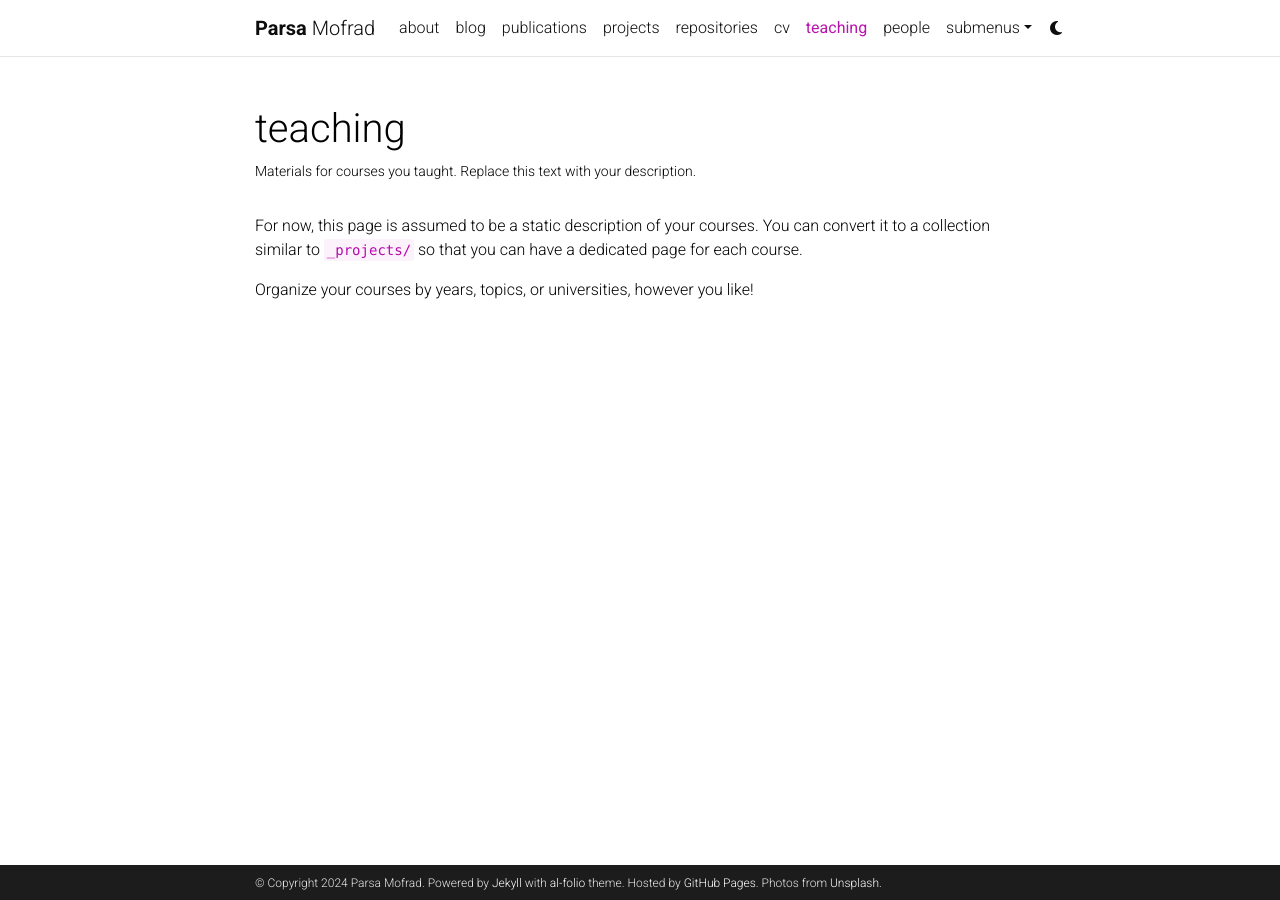
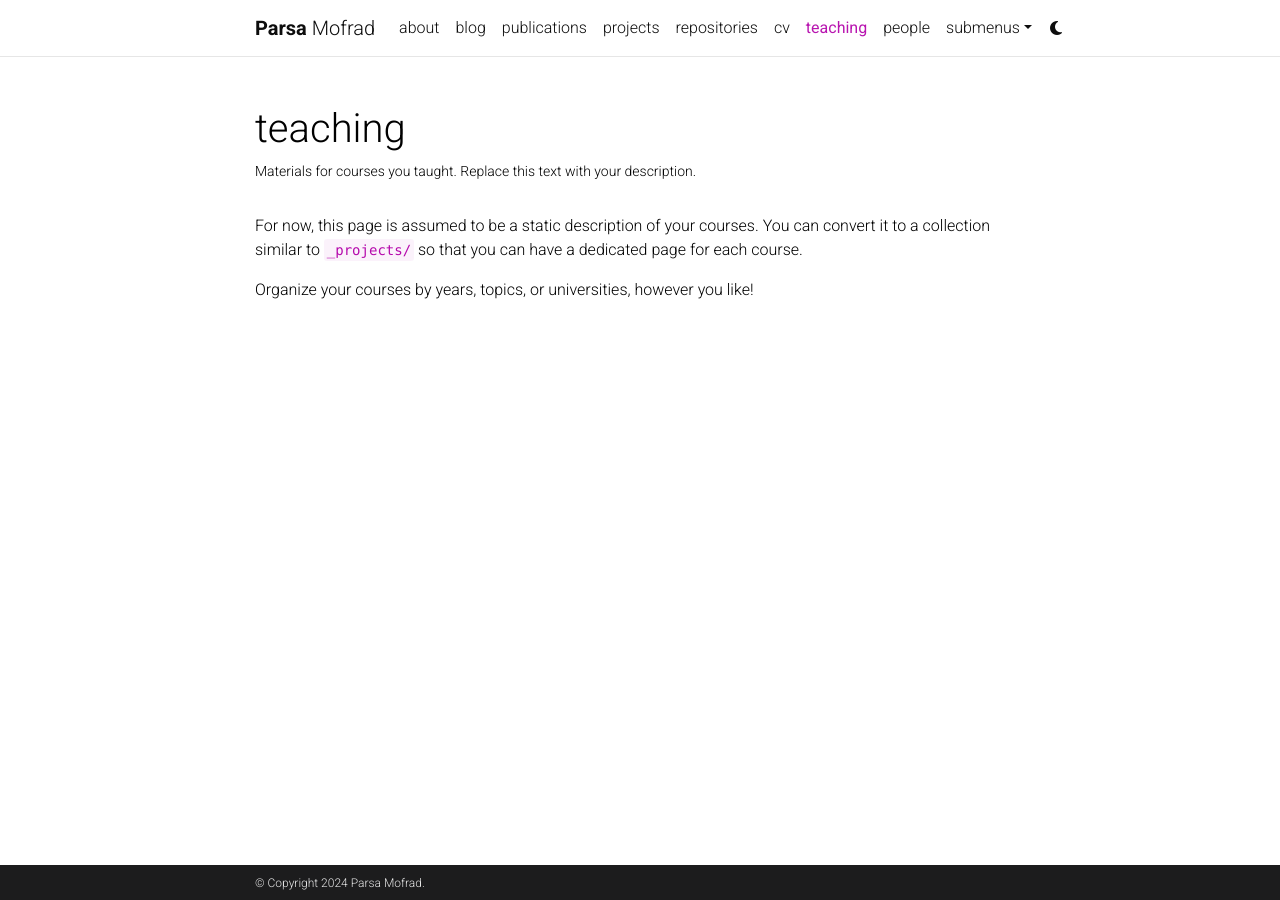
Before and after one commit to pmof13323/pmof13323.github.io, a Jekyll site: the page built from _pages/teaching.md, in a window 1280 px wide. Built offline with Jekyll 4.4.1, drawn with Linux system fonts in a browser that asks for light colours; full-size pictures stand in for the smaller copies a plugin makes; comment, search, counter and statistics services are not loaded; a style sheet for code colours, icons or effects is not loaded.

Commit message:
round of changes 10/1/24

```diff
--- a/_config.yml
+++ b/_config.yml
@@ -8,15 +8,11 @@
 last_name: Mofrad
 email: mofradparsa@gmail.com
 description: > # the ">" symbol means to ignore newlines until "footer_text:"
-  A simple, whitespace theme for academics. Based on [*folio](https://github.com/bogoli/-folio) design.
 footer_text: >
-  Powered by <a href="https://jekyllrb.com/" target="_blank">Jekyll</a> with <a href="https://github.com/alshedivat/al-folio">al-folio</a> theme.
-  Hosted by <a href="https://pages.github.com/" target="_blank">GitHub Pages</a>.
-  Photos from <a href="https://unsplash.com" target="_blank">Unsplash</a>.
-keywords: jekyll, jekyll-theme, academic-website, portfolio-website  # add your own keywords or leave empty
+keywords:
 
 lang: en # the language of your site (for example: en, fr, cn, ru, etc.)
-icon: ⚛️  # the emoji used as the favicon (alternatively, provide image name in /assets/img/)
+icon: 👨🏽‍💻  # the emoji used as the favicon (alternatively, provide image name in /assets/img/)
 
 url: https://pmof13323.github.io # the base hostname & protocol for your site
 baseurl: # the subpath of your site, e.g. /blog/. Leave blank for root
@@ -72,7 +68,7 @@
 gitlab_username: # your GitLab user name
 x_username: # your X handle
 mastodon_username: # your mastodon instance+username in the format instance.tld/@username
-linkedin_username: Parsa Mofrad
+linkedin_username: parsa-mofrad-09aa60202
 telegram_username: # your Telegram user name
 scholar_userid: # your Google Scholar ID
 semanticscholar_id: # your Semantic Scholar ID
@@ -105,7 +101,7 @@
 wechat_qr: # filename of your wechat qr-code saved as an image (e.g., wechat-qr.png if saved to assets/img/wechat-qr.png)
 
 contact_note: >
-  You can even add a little note about which of these is the best way to reach you.
+  Feel free to reach out by sending me an email or a linkedin message
 
 # -----------------------------------------------------------------------------
 # Analytics and search engine verification
```
Also changed, not shown: _pages/about.md (+9 -10 lines), assets/img/123.jpg (renamed from assets/img/prof_pic.jpg).
